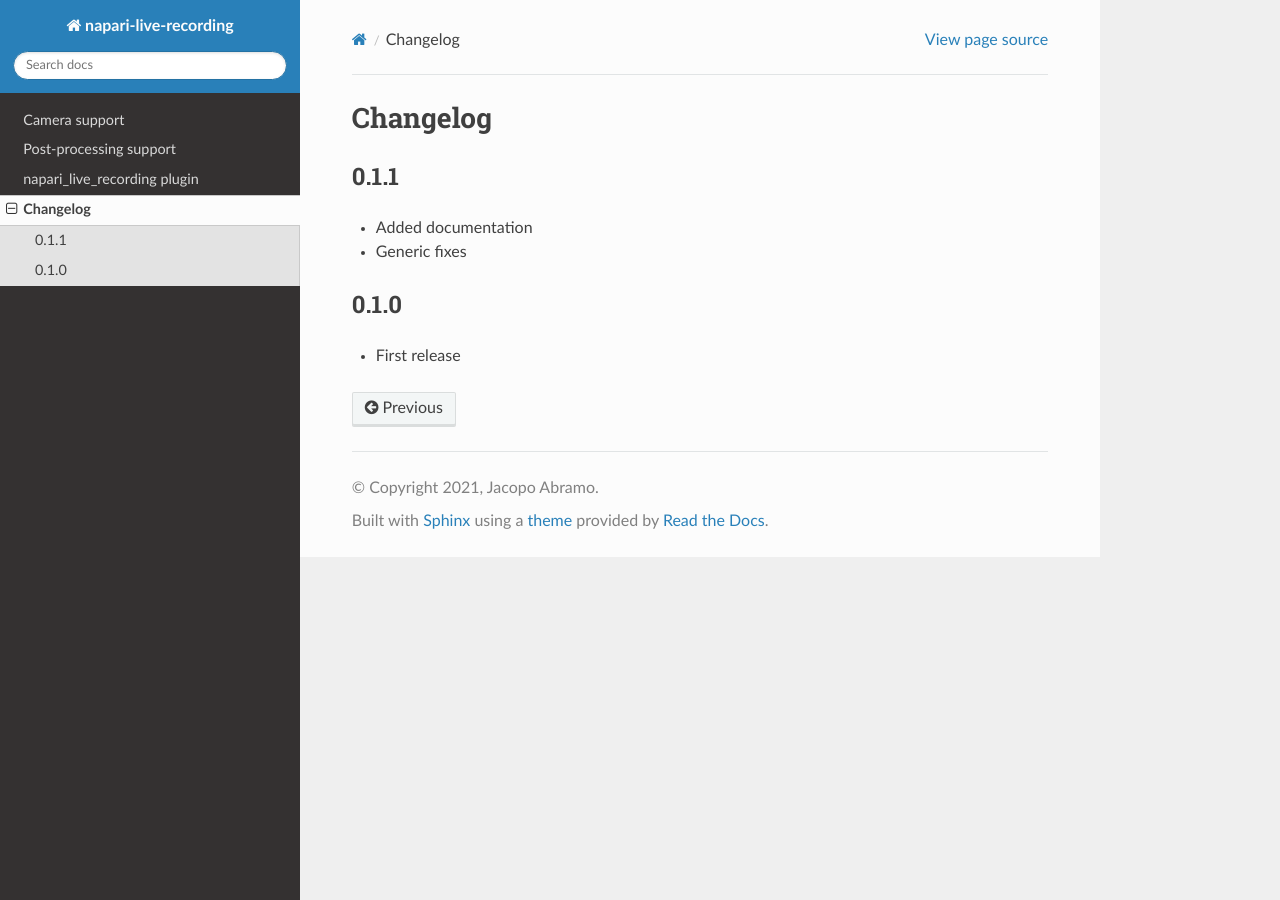
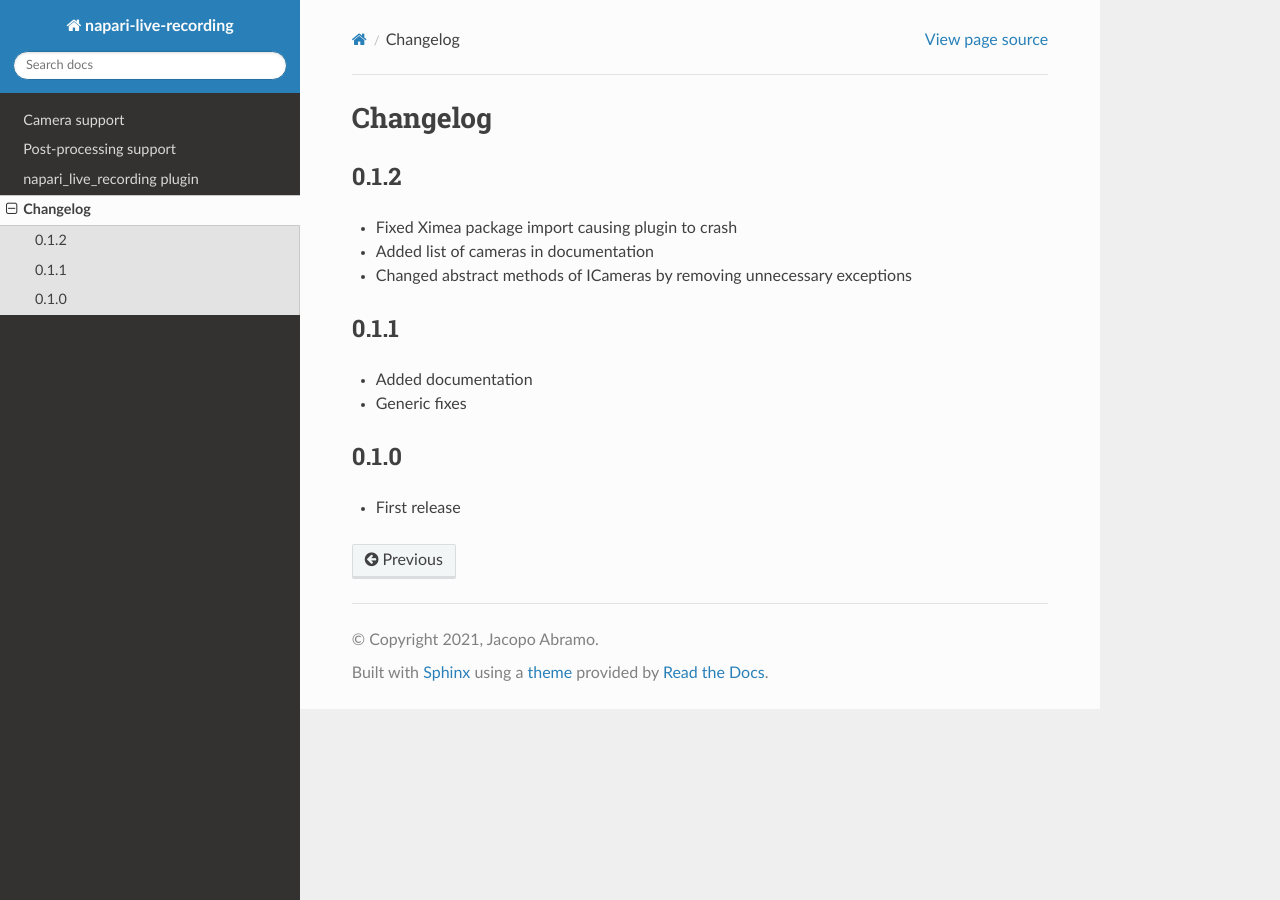
Before and after one commit to jacopoabramo/napari-live-recording, a Sphinx documentation site: the page built from docs/changelog/changelog.rst, in a window 1280 px wide. Built offline with Sphinx 7.4.7 and the Read the Docs theme 2.0.0, drawn with Linux system fonts in a browser that asks for light colours.

Commit message:
closes #3

```diff
--- a/docs/camera/index.rst
+++ b/docs/camera/index.rst
@@ -8,3 +8,4 @@ This document describes the napari-live-recording camera interface structure and
 
    camera_interface
    new_camera
+   list_of_cameras
--- a/docs/camera/new_camera.rst
+++ b/docs/camera/new_camera.rst
@@ -19,8 +19,6 @@ These are the steps required to integrate in the plugin new devices.
   - the name of your camera as key,
   - the class of your camera as value (don't forget to include the class in ``__init__.py``);
 
-- Finally, append the name of your class as a string object in the ``__all__`` list.
-
 To test the newly added camera, install the plugin by navigating inside the ``napari_live_recording``:
 
 .. code-block::
--- a/docs/changelog/changelog.rst
+++ b/docs/changelog/changelog.rst
@@ -1,6 +1,12 @@
 Changelog
 =========
 
+0.1.2
+-----
+
+- Fixed Ximea package import causing plugin to crash
+- Added list of cameras in documentation
+- Changed abstract methods of ICameras by removing unnecessary exceptions
 
 0.1.1
 -----
```
Also changed, not shown: docs/camera/list_of_cameras.rst (added, +12 -0 lines).
